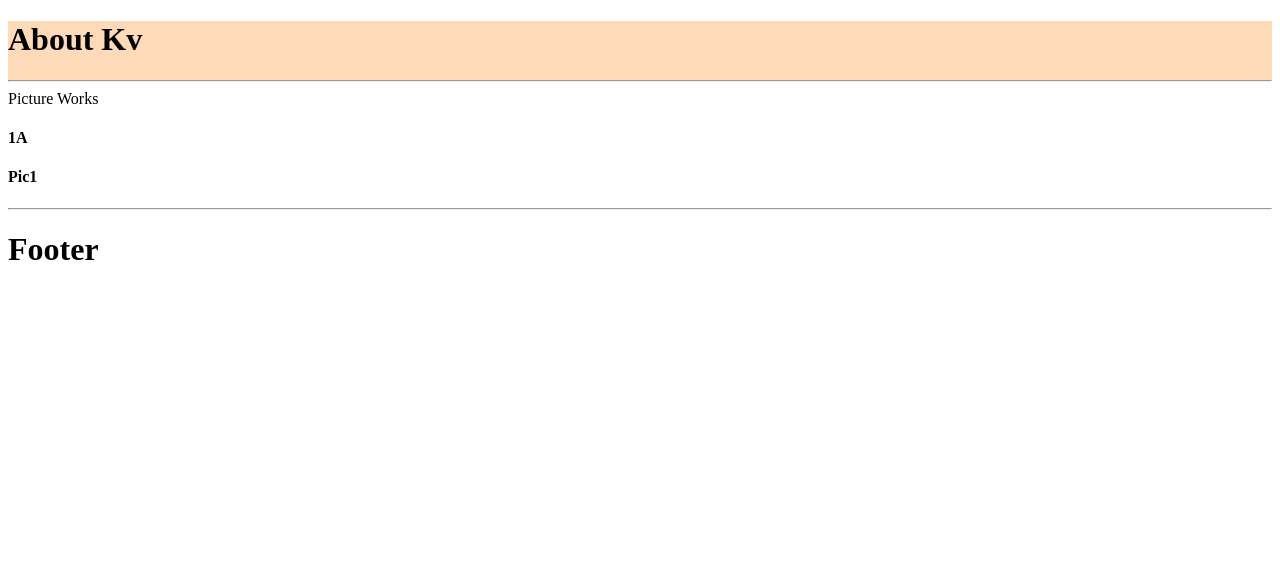
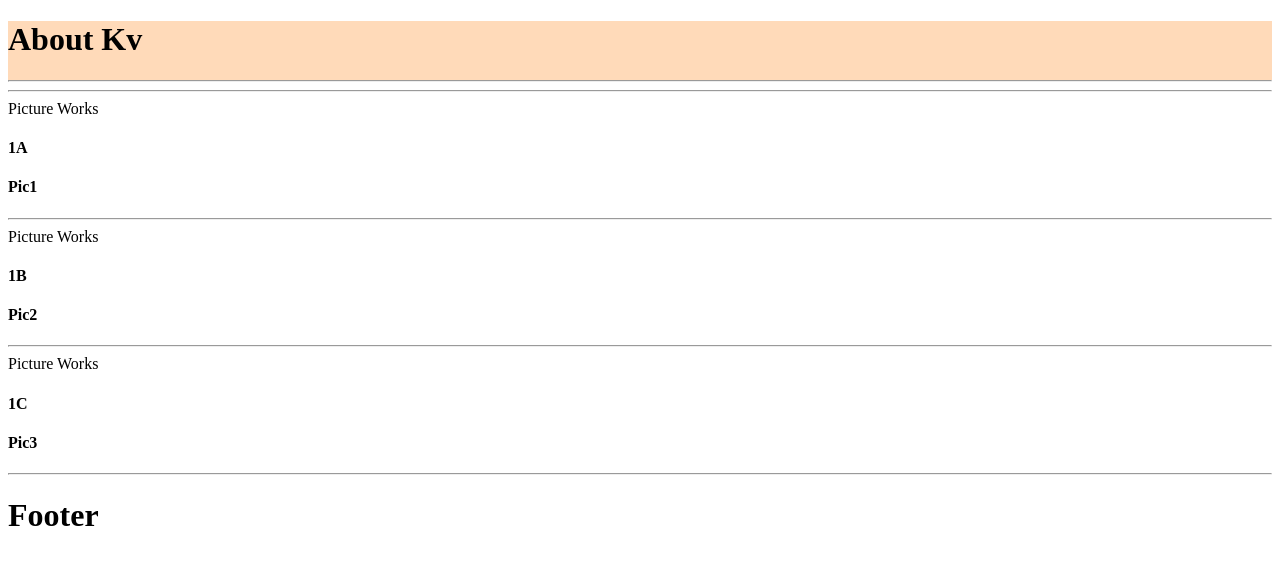
Before and after one commit to k3vnb/portfolio-prodbuild, a React app: page / in a window 1280 px wide. Shown: the top 564 px of the page. Built offline with nearby package versions, Linux system fonts and the light colour scheme.

Commit message:
add basic looping function

```diff
--- a/src/components/PictureList.jsx
+++ b/src/components/PictureList.jsx
@@ -1,12 +1,30 @@
 import React from 'react';
 import Picture from './Picture';
 
+var masterPictureList = [
+  {
+    imageSource: '1A',
+    imageTitle: 'Pic1'
+  },
+  {
+    imageSource: '1B',
+    imageTitle: 'Pic2'
+  },
+  {
+    imageSource: '1C',
+    imageTitle: 'Pic3'
+  }
+]
+
 function PictureList(){
   return (
-    <Picture
-      imageSource = "1A"
-      imageTitle = "Pic1"
-    />
+    <div>
+      <hr/>
+      {masterPictureList.map((picture, index) =>
+      <Picture imageSource = {picture.imageSource}
+        imageTitle = {picture.imageTitle} />
+      )}
+    </div>
   );
 }
 
```
